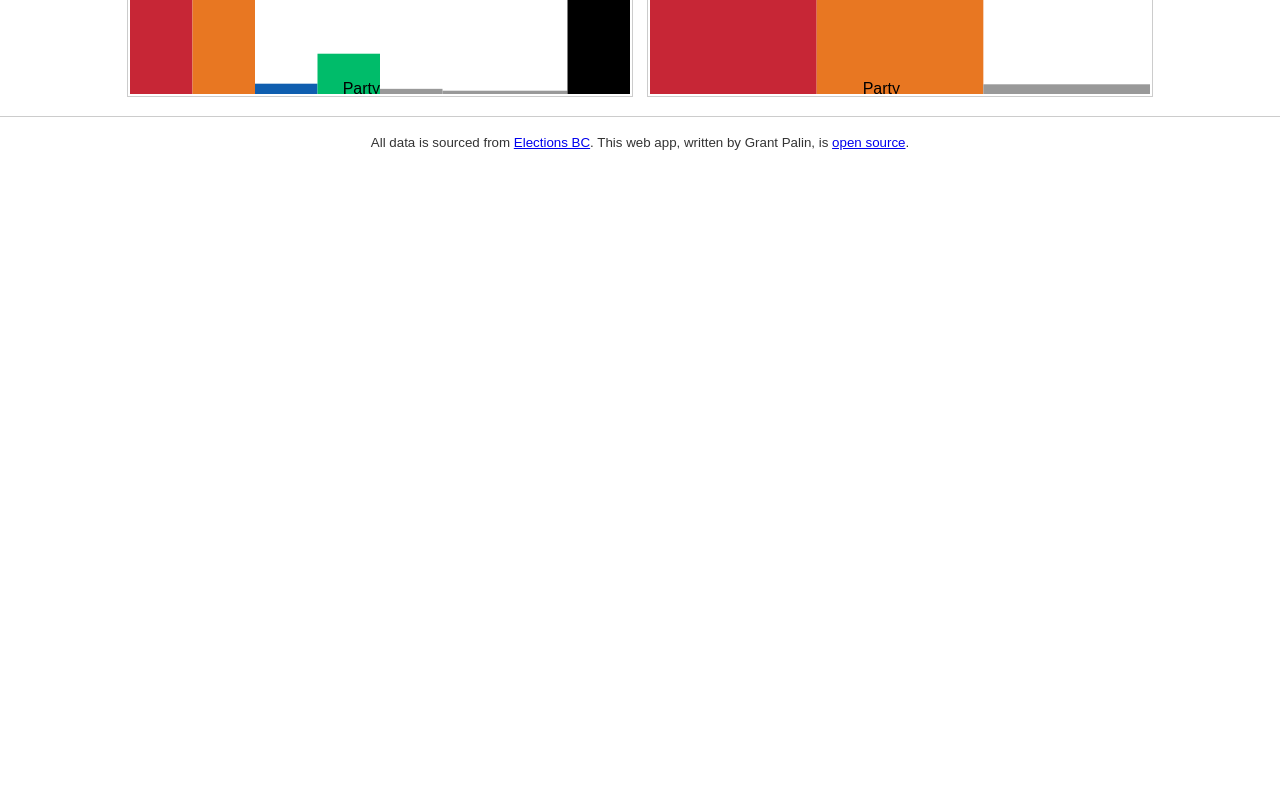
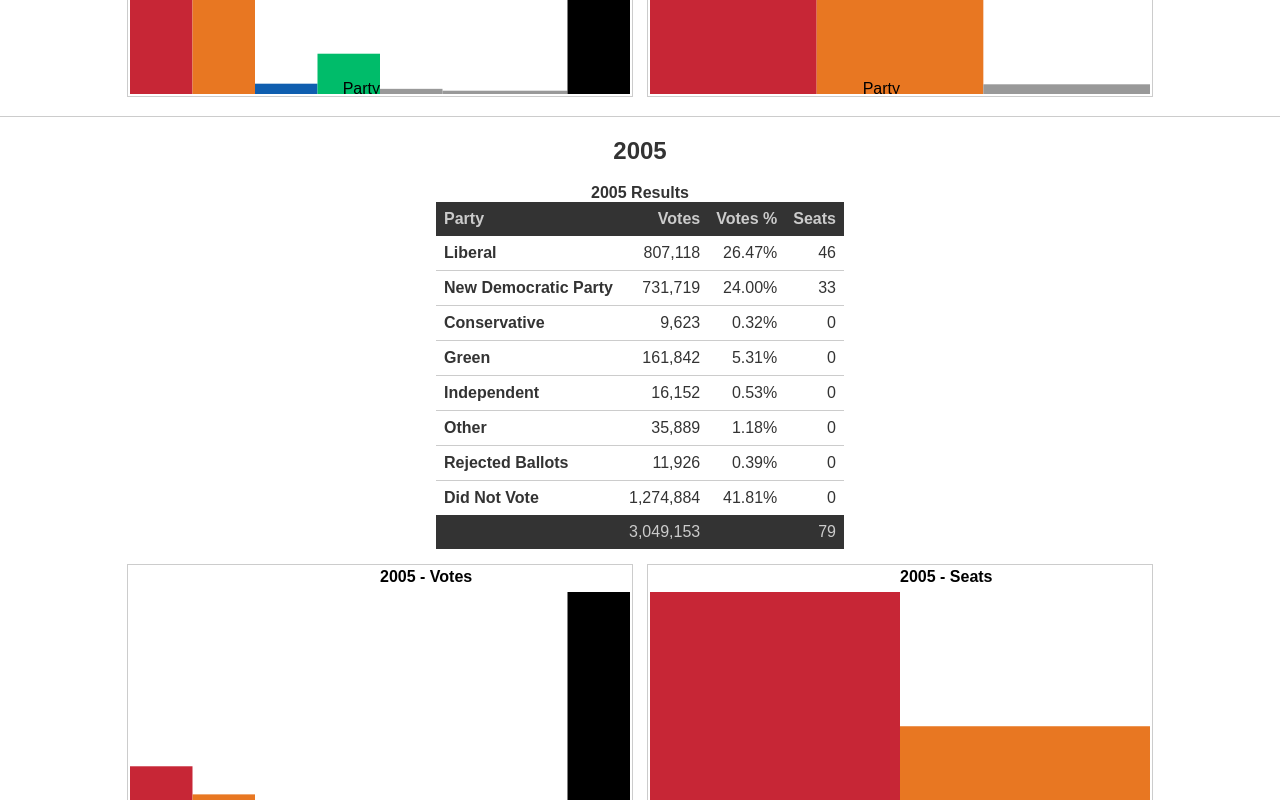
Before and after one commit to grantpalin/bc-elects, a React (Create React App) app: page / in a window 1280 px wide. Shown: the part 2060-2860 px from the top of the page. Before the commit the page ends 2227 px from the top, so only its background shows below. Built offline with nearby package versions, Linux system fonts and the light colour scheme.

Commit message:
Added additional years' results

```diff
--- a/src/App.js
+++ b/src/App.js
@@ -114,6 +114,175 @@ class App extends Component {
 						"seats": 0
 					}
 				]
+			},
+			{
+				"year": 2005,
+				"eligible": 3049153,
+				"results": [
+					{
+						"party": "Liberal",
+						"abbr": "LIB",
+						"votes": 807118,
+						"seats": 46
+					},
+					{
+						"party": "New Democratic Party",
+						"abbr": "NDP",
+						"votes": 731719,
+						"seats": 33
+					},
+					{
+						"party": "Conservative",
+						"abbr": "CP",
+						"votes": 9623,
+						"seats": 0
+					},
+					{
+						"party": "Green",
+						"abbr": "GP",
+						"votes": 161842,
+						"seats": 0
+					},
+					{
+						"party": "Independent",
+						"abbr": "IND",
+						"votes": 16152,
+						"seats": 0
+					},
+					{
+						"party": "Other",
+						"abbr": "other",
+						"votes": 35889,
+						"seats": 0
+					},
+					{
+						"party": "Rejected Ballots",
+						"abbr": "rejected",
+						"votes": 11926,
+						"seats": 0
+					},
+					{
+						"party": "Did Not Vote",
+						"abbr": "dnv",
+						"votes": 1274884,
+						"seats": 0
+					}
+				]
+			},
+			{
+				"year": 2001,
+				"eligible": 3049153,
+				"results": [
+					{
+						"party": "Liberal",
+						"abbr": "LIB",
+						"votes": 916888,
+						"seats": 77
+					},
+					{
+						"party": "New Democratic Party",
+						"abbr": "NDP",
+						"votes": 343156,
+						"seats": 2
+					},
+					{
+						"party": "Conservative",
+						"abbr": "CP",
+						"votes": 2417,
+						"seats": 0
+					},
+					{
+						"party": "Green",
+						"abbr": "GP",
+						"votes": 197231,
+						"seats": 0
+					},
+					{
+						"party": "Independent",
+						"abbr": "IND",
+						"votes": 14588,
+						"seats": 0
+					},
+					{
+						"party": "Other",
+						"abbr": "other",
+						"votes": 16811,
+						"seats": 0
+					},
+					{
+						"party": "Rejected Ballots",
+						"abbr": "rejected",
+						"votes": 8459,
+						"seats": 0
+					},
+					{
+						"party": "Did Not Vote",
+						"abbr": "dnv",
+						"votes": 1274884,
+						"seats": 0
+					}
+				]
+			},
+			{
+				"year": 1996,
+				"eligible": 3049153,
+				"results": [
+					{
+						"party": "Liberal",
+						"abbr": "LIB",
+						"votes": 661929,
+						"seats": 33
+					},
+					{
+						"party": "New Democratic Party",
+						"abbr": "NDP",
+						"votes": 624395,
+						"seats": 39
+					},
+					{
+						"party": "Reform Party of BC",
+						"abbr": "RP",
+						"votes": 146734,
+						"seats": 2
+					},
+					{
+						"party": "Progressive Democratic Alliance",
+						"abbr": "PDA",
+						"votes": 90797,
+						"seats": 1
+					},
+					{
+						"party": "Green",
+						"abbr": "GP",
+						"votes": 31511,
+						"seats": 0
+					},
+					{
+						"party": "Independent",
+						"abbr": "IND",
+						"votes": 14588,
+						"seats": 0
+					},
+					{
+						"party": "Other",
+						"abbr": "other",
+						"votes": 12026,
+						"seats": 0,
+						"note": "Common Sense, Community, Family Party (CCF); Communist Party of British Columbia (COMM); Progressive Conservative Party of British Columbia (CP); Western Canada Concept Party of B.C. (WCC); Independent (IND); No Affiliation (N.A.)."
+					},
+					{
+						"party": "Rejected Ballots",
+						"abbr": "rejected",
+						"votes": 9951,
+						"seats": 0
+					},
+					{
+						"party": "Did Not Vote",
+						"abbr": "dnv",
+						"votes": 0,
+						"seats": 0
+					}
+				]
 			}
 		];
 
```
